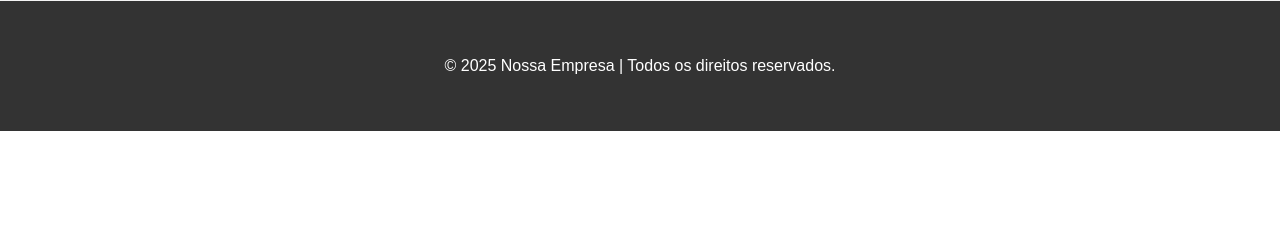
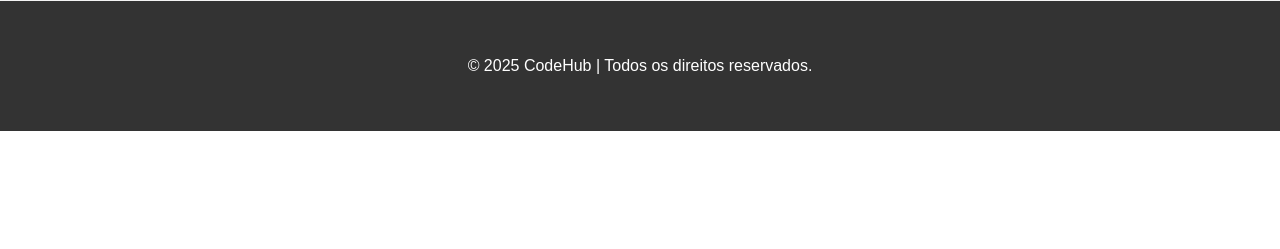
Before and after one commit to jnevesthe/cod, a Django app: page /contato/ in a window 1280 px wide. Shown: the part 489-738 px from the top of the page. Run offline with Django 5.2, Linux system fonts and the light colour scheme.

Commit message:
Update contacto.html

```diff
--- a/paginas/templates/paginas/contacto.html
+++ b/paginas/templates/paginas/contacto.html
@@ -65,7 +65,7 @@
 {% block footer %}
     <footer>
         <div class="container">
-            <p>&copy; 2025 Nossa Empresa | Todos os direitos reservados.</p>
+            <p>&copy; 2025 CodeHub | Todos os direitos reservados.</p>
         </div>
     </footer>
 {% endblock %}
```
